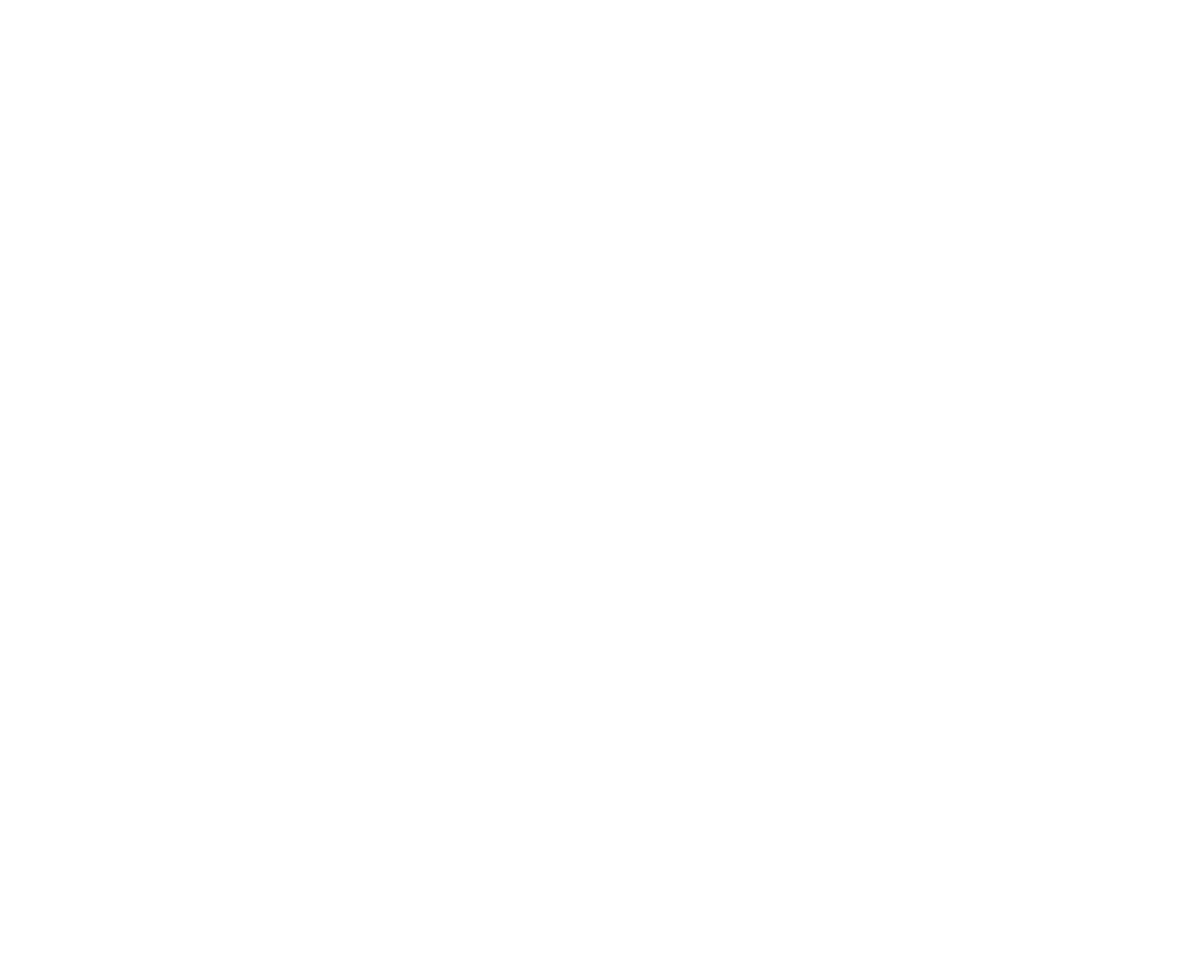
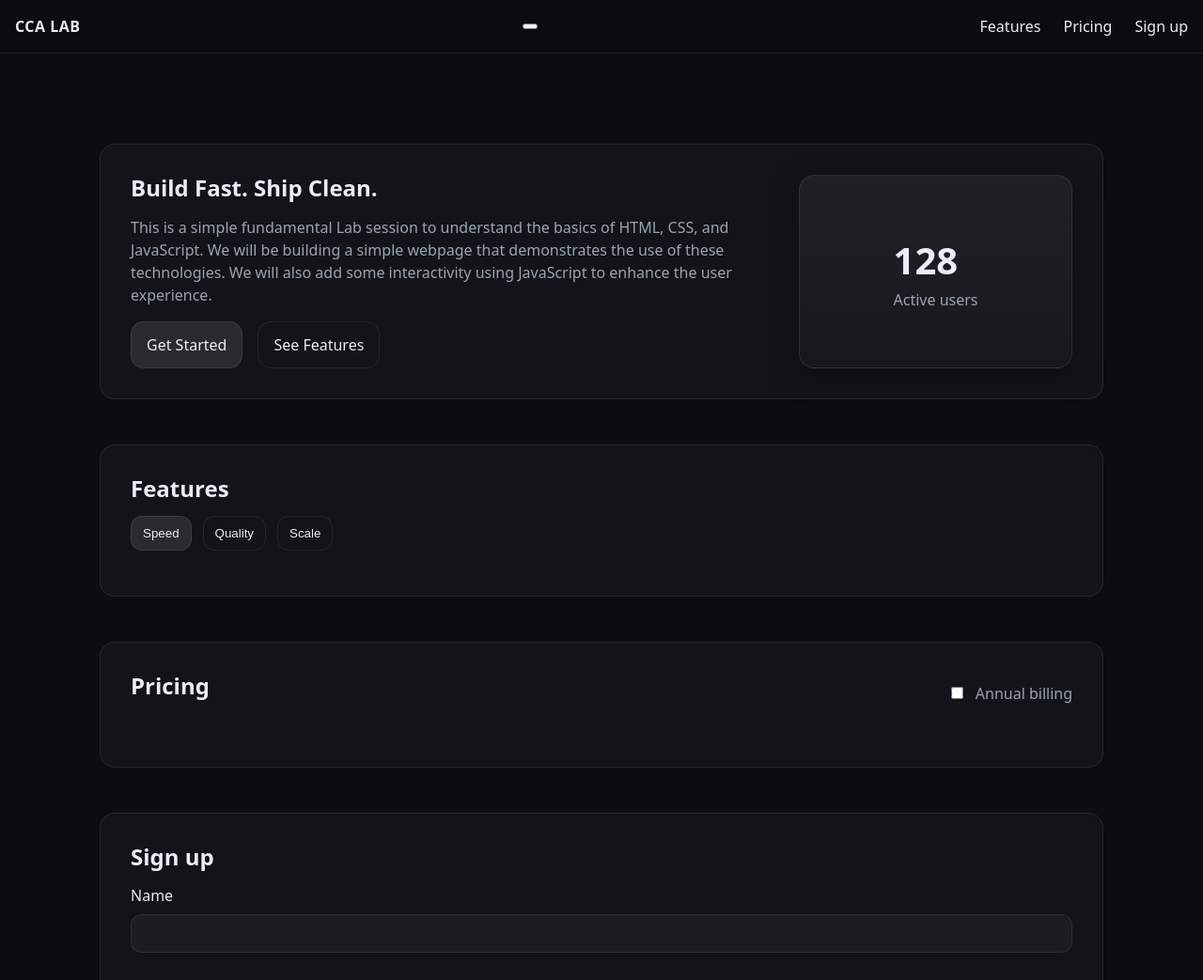
Before and after one commit to ravndusenanayake/codezela-module-7, a plain HTML site: page index.html in a window 1280 px wide. Shown: the top 1043 px of the page at 94% size. Before the commit the page ends 800 px from the top, so only its background shows below. Drawn offline with Linux system fonts and the light colour scheme.

Commit message:
Add html and styles
add hero,features and sign up sections and css

```diff
--- a/index.html
+++ b/index.html
@@ -1,7 +1,129 @@
-<html>
+<html lang="en">
 
 <head></head>
+<meta charset="UTF-8">
+<meta name="viewport" content="width=device-width, initial-scale=1.0">
+<title>Document</title>
+<link rel="stylesheet" href="style.css">
+<script src="script.js"></script>
+</head>
 
-<body> </body>
+<body>
+    <header class="SiteHeader">
+        <a href="#" class="Logo" aria-label="CCA LAB">CCA LAB</a>
+        <button class="MenuButton" aria-label="Menu" aria-expanded="false" aria-controls="MenuList">
+            <span class="MenuIcon"></span>
+        </button>
+        <nav id="nav" class="Nav" aria-label="Primary">
+            <a href="#features">Features</a>
+            <a href="#pricing">Pricing</a>
+            <a href="#signup">Sign up</a>
+        </nav>
+    </header>
+    <main class="page">
+        <section class="Hero" aria-label="Hero">
+            <div class="Hero__Content">
+                <h1>Build Fast. Ship Clean.</h1>
+                <p>
+                    This is a simple fundamental Lab session to understand the basics of
+                    HTML, CSS, and JavaScript. We will be building a simple webpage that
+                    demonstrates the use of these technologies. We will also add some
+                    interactivity using JavaScript to enhance the user experience.
+                </p>
+                <div class="Hero__actions">
+                    <a class="Btn Btn--primary" href="#signup">Get Started</a>
+                    <a class="Btn Btn--ghost" href="#features">See Features</a>
+                </div>
+            </div>
+            <div class="Hero__card" aria-hidden="true">
+                <div class="Stat">
+                    <div class="Stat__value" id="liveUsers">128</div>
+                    <div class="Stat__label">Active users</div>
+                </div>
+            </div>
+        </section>
+        <!-- Features section with tabs -->
+        <section id="features" class="Features">
+            <h2>Features</h2>
+
+            <!-- Tabs container -->
+            <div class="Tabs">
+                <!-- The tab buttons
+             We’ll toggle .is-active with JS
+             data-tab = key we use to choose content from our data object
+        -->
+                <div class="Tabs__list" role="tablist" aria-label="Feature tabs">
+                    <button class="Tab is-active" type="button" role="tab" data-tab="speed" aria-selected="true">
+                        Speed
+                    </button>
+                    <button class="Tab" type="button" role="tab" data-tab="quality" aria-selected="false">
+                        Quality
+                    </button>
+                    <button class="Tab" type="button" role="tab" data-tab="scale" aria-selected="false">
+                        Scale
+                    </button>
+                </div>
+
+                <!-- Tab panel where JS renders content (state-driven rendering) -->
+                <div class="Tabs__panel" id="tabPanel" role="tabpanel"></div>
+            </div>
+        </section>
+        <!-- ===== Pricing (Component: Pricing) ===== -->
+        <section id="pricing" class="Pricing">
+            <div class="Pricing__top">
+                <h2>Pricing</h2>
+
+                <!-- Billing switch (monthly/annual)
+             JS reads this input and updates state.billing
+        -->
+                <label class="Switch">
+                    <input type="checkbox" id="billingToggle" />
+                    <span>Annual billing</span>
+                </label>
+            </div>
+
+            <!-- Pricing cards are rendered by JS from data (not hardcoded) -->
+            <div class="Cards" id="pricingCards" aria-label="Pricing plans"></div>
+        </section>
+
+        <!-- ===== Signup (Component: SignupForm) ===== -->
+        <section id="signup" class="Signup">
+            <h2>Sign up</h2>
+
+            <!-- novalidate: we handle validation ourselves for learning -->
+            <form id="signupForm" novalidate>
+                <div class="Field">
+                    <label for="name">Name</label>
+                    <input id="name" name="name" autocomplete="name" />
+                    <!-- Inline error container controlled by JS -->
+                    <small class="Field__error" data-error-for="name"></small>
+                </div>
+
+                <div class="Field">
+                    <label for="email">Email</label>
+                    <input id="email" name="email" autocomplete="email" />
+                    <small class="Field__error" data-error-for="email"></small>
+                </div>
+
+                <div class="Field">
+                    <label for="track">Track</label>
+                    <select id="track" name="track">
+                        <option value="">Select one</option>
+                        <option>Full-Stack</option>
+                        <option>Software Engineer</option>
+                    </select>
+                    <small class="Field__error" data-error-for="track"></small>
+                </div>
+
+                <button class="Btn Btn--primary" type="submit">Create account</button>
+
+                <!-- Status message area (success / prompts) -->
+                <p class="Form__msg" id="formMsg" role="status"></p>
+            </form>
+        </section>
+    </main>
+
+    <script src="./app.js" defer></script>
+</body>
 
 </html>
--- /dev/null
+++ b/style.css
@@ -0,0 +1,349 @@
+/* styles.css
+  Focus: variables, spacing scale, responsive patterns, reusable UI pieces.
+*/
+
+/* ===== Design Tokens / Variables ===== */
+:root {
+    /* Colours */
+    --bg: #0b0d12;
+    --card: #121622;
+    --text: #e9edf7;
+    --muted: #9aa4b2;
+    --line: rgba(255, 255, 255, 0.08);
+
+    /* Shape */
+    --r: 16px;
+
+    /* Spacing scale */
+    --s1: 8px;
+    --s2: 12px;
+    --s3: 16px;
+    --s4: 24px;
+    --s5: 32px;
+    --s6: 48px;
+
+    /* Layout */
+    --max: 1100px;
+
+    /* Shadow */
+    --shadow: 0 10px 30px rgba(0, 0, 0, 0.35);
+}
+
+/* ===== Reset-ish basics ===== */
+* {
+    box-sizing: border-box;
+}
+
+html,
+body {
+    margin: 0;
+    padding: 0;
+}
+
+body {
+    font-family:
+        system-ui,
+        -apple-system,
+        Segoe UI,
+        Roboto,
+        Arial,
+        sans-serif;
+    background: var(--bg);
+    color: var(--text);
+    line-height: 1.5;
+}
+
+a {
+    color: inherit;
+    text-decoration: none;
+}
+
+h1,
+h2,
+h3 {
+    line-height: 1.15;
+    margin: 0 0 var(--s3);
+}
+
+p {
+    margin: 0 0 var(--s3);
+    color: var(--muted);
+}
+
+/* Screen-reader only utility */
+.sr-only {
+    position: absolute;
+    width: 1px;
+    height: 1px;
+    overflow: hidden;
+    clip: rect(0, 0, 0, 0);
+    white-space: nowrap;
+}
+
+/* ===== Header ===== */
+.SiteHeader {
+    position: sticky;
+    top: 0;
+    z-index: 10;
+
+    display: flex;
+    align-items: center;
+    justify-content: space-between;
+
+    padding: var(--s3);
+
+    background: rgba(11, 13, 18, 0.85);
+    backdrop-filter: blur(10px);
+    border-bottom: 1px solid var(--line);
+}
+
+.Logo {
+    font-weight: 800;
+    letter-spacing: 0.5px;
+}
+
+/* Primary nav (desktop) */
+.Nav {
+    display: flex;
+    gap: var(--s4);
+    align-items: center;
+}
+
+/* Mobile menu button (hidden on desktop) */
+.IconButton {
+    display: none;
+    border: 1px solid var(--line);
+    background: transparent;
+    color: var(--text);
+    padding: 10px 12px;
+    border-radius: 12px;
+    cursor: pointer;
+}
+
+/* ===== Page container ===== */
+.Page {
+    max-width: var(--max);
+    margin: 0 auto;
+    padding: var(--s6) var(--s3);
+}
+
+/* ===== Hero ===== */
+.Hero {
+    display: grid;
+    grid-template-columns: 1.4fr 0.6fr;
+    gap: var(--s5);
+    align-items: stretch;
+    margin-bottom: var(--s6);
+}
+
+.Hero__actions {
+    display: flex;
+    gap: var(--s3);
+    flex-wrap: wrap;
+}
+
+.Hero__card {
+    background: linear-gradient(180deg,
+            rgba(255, 255, 255, 0.06),
+            rgba(255, 255, 255, 0.02));
+    border: 1px solid var(--line);
+    border-radius: var(--r);
+    box-shadow: var(--shadow);
+    padding: var(--s5);
+
+    display: flex;
+    align-items: center;
+    justify-content: center;
+}
+
+.Stat__value {
+    font-size: 40px;
+    font-weight: 900;
+}
+
+.Stat__label {
+    color: var(--muted);
+}
+
+/* ===== Reusable Buttons ===== */
+.Btn {
+    display: inline-flex;
+    align-items: center;
+    justify-content: center;
+
+    border-radius: 14px;
+    padding: 12px 16px;
+
+    border: 1px solid var(--line);
+    gap: 10px;
+
+    transition:
+        transform 0.08s ease,
+        background 0.12s ease;
+}
+
+.Btn:hover {
+    transform: translateY(-1px);
+}
+
+.Btn--primary {
+    background: rgba(255, 255, 255, 0.1);
+}
+
+.Btn--ghost {
+    background: transparent;
+}
+
+/* ===== Section Card Pattern ===== */
+section {
+    margin: var(--s6) 0;
+    padding: var(--s5);
+
+    border: 1px solid var(--line);
+    border-radius: var(--r);
+    background: rgba(255, 255, 255, 0.03);
+}
+
+/* ===== Tabs ===== */
+.Tabs__list {
+    display: flex;
+    gap: var(--s2);
+    margin-bottom: var(--s3);
+    flex-wrap: wrap;
+}
+
+.Tab {
+    border: 1px solid var(--line);
+    background: transparent;
+    color: var(--text);
+
+    padding: 10px 12px;
+    border-radius: 12px;
+    cursor: pointer;
+}
+
+.Tab.is-active {
+    background: rgba(255, 255, 255, 0.1);
+}
+
+/* ===== Pricing ===== */
+.Pricing__top {
+    display: flex;
+    align-items: center;
+    justify-content: space-between;
+    gap: var(--s4);
+    flex-wrap: wrap;
+}
+
+/* Small “switch” label; input is the actual toggle */
+.Switch {
+    display: flex;
+    gap: 10px;
+    align-items: center;
+    color: var(--muted);
+}
+
+.Cards {
+    display: grid;
+    grid-template-columns: repeat(3, 1fr);
+    gap: var(--s4);
+    margin-top: var(--s4);
+}
+
+.Card {
+    background: var(--card);
+    border: 1px solid var(--line);
+    border-radius: var(--r);
+    padding: var(--s4);
+    box-shadow: var(--shadow);
+}
+
+.Card__price {
+    font-size: 28px;
+    font-weight: 900;
+    margin: var(--s2) 0;
+}
+
+/* ===== Form ===== */
+.Field {
+    display: flex;
+    flex-direction: column;
+    gap: 8px;
+    margin-bottom: var(--s3);
+}
+
+input,
+select {
+    background: rgba(255, 255, 255, 0.04);
+    border: 1px solid var(--line);
+    color: var(--text);
+    border-radius: 12px;
+    padding: 12px;
+    outline: none;
+}
+
+input:focus,
+select:focus {
+    border-color: rgba(255, 255, 255, 0.2);
+}
+
+.Field__error {
+    min-height: 18px;
+    color: #ffb4b4;
+}
+
+.Form__msg {
+    margin-top: var(--s3);
+    color: var(--muted);
+}
+
+/* ===== Footer ===== */
+.SiteFooter {
+    border-top: 1px solid var(--line);
+    padding: var(--s4);
+    text-align: center;
+    color: var(--muted);
+}
+
+/* ===== Responsive breakpoints ===== */
+@media (max-width: 900px) {
+
+    /* Hero becomes a single column */
+    .Hero {
+        grid-template-columns: 1fr;
+    }
+
+    /* Pricing cards stack */
+    .Cards {
+        grid-template-columns: 1fr;
+    }
+}
+
+@media (max-width: 720px) {
+
+    /* Show hamburger button */
+    .IconButton {
+        display: inline-flex;
+    }
+
+    /* Convert nav into a popover */
+    .Nav {
+        display: none;
+
+        position: absolute;
+        right: var(--s3);
+        top: 62px;
+
+        flex-direction: column;
+        background: rgba(18, 22, 34, 0.98);
+        border: 1px solid var(--line);
+        border-radius: var(--r);
+        padding: var(--s3);
+        min-width: 220px;
+    }
+
+    /* When JS toggles this class, the nav appears */
+    .Nav.is-open {
+        display: flex;
+    }
+}
```
